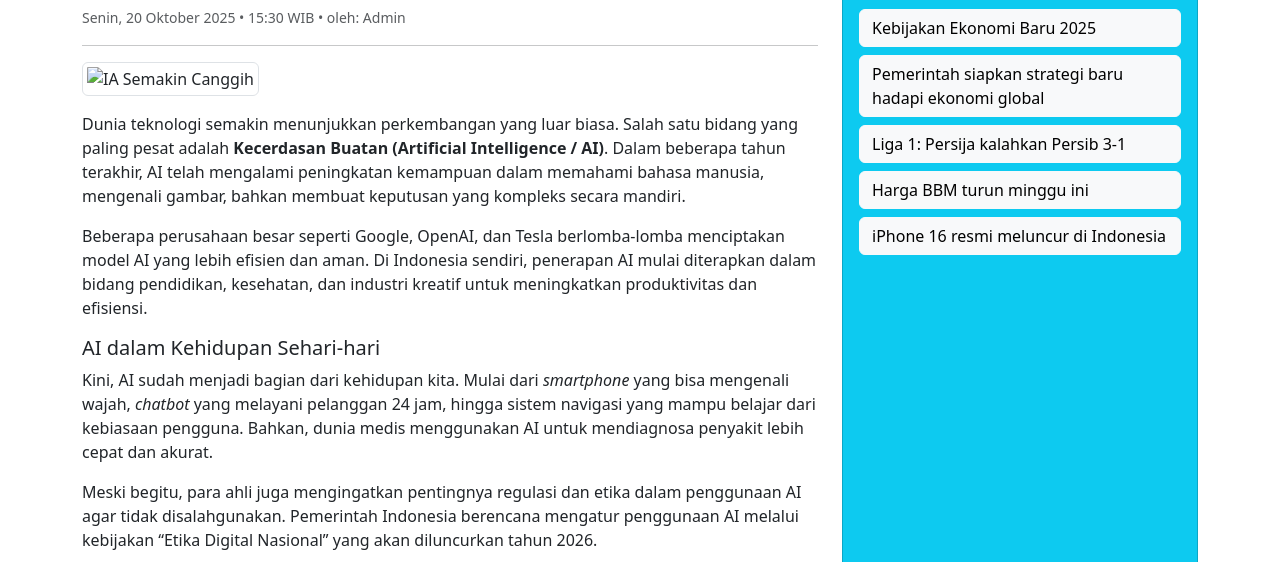
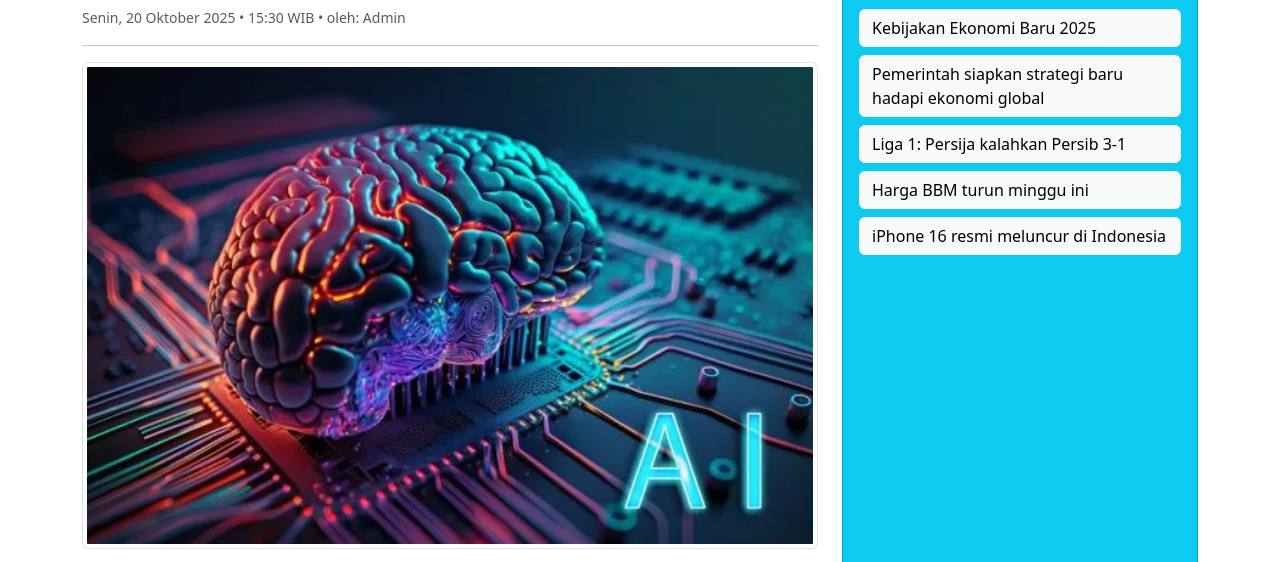
Before and after one commit to putridenia618-bot/berita, a plain HTML site: page ia-semakin-canggih.html in a window 1280 px wide. Shown: the part 188-750 px from the top of the page. Drawn offline with nearby package versions, Linux system fonts and the light colour scheme.

Commit message:
Fix image source path in ia-semakin-canggih.html
Updated image source path in IA Semakin Canggih article.

```diff
--- a/ia-semakin-canggih.html
+++ b/ia-semakin-canggih.html
@@ -47,7 +47,7 @@
       <h3 class="fw-bold">IA Semakin Canggih</h3>
       <small class="text-muted">Senin, 20 Oktober 2025 • 15:30 WIB • oleh: Admin</small>
       <hr>
-      <img src="images/poto3.jpg" class="img-thumbnail w-100 mb-3" alt="IA Semakin Canggih">
+      <img src="poto3.jpg" class="img-thumbnail w-100 mb-3" alt="IA Semakin Canggih">
 
       <p>
         Dunia teknologi semakin menunjukkan perkembangan yang luar biasa. Salah satu bidang yang paling pesat adalah <strong>Kecerdasan Buatan (Artificial Intelligence / AI)</strong>.
```
